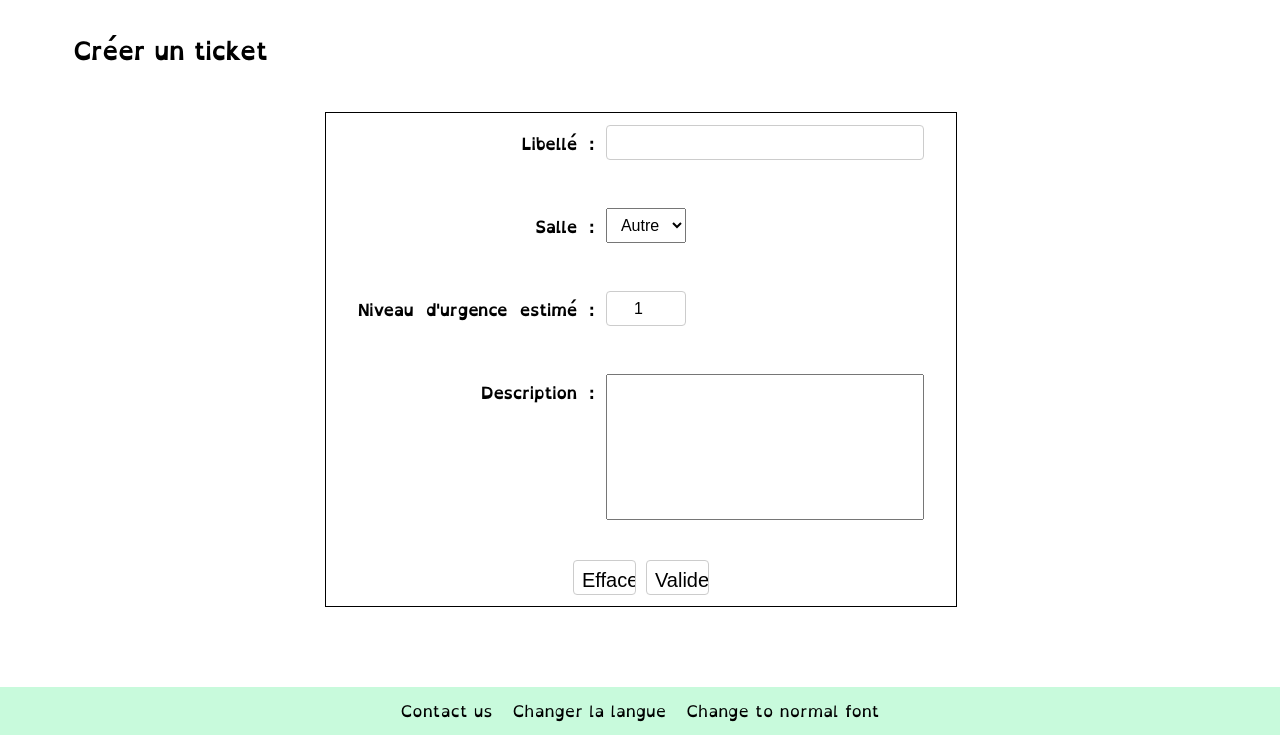
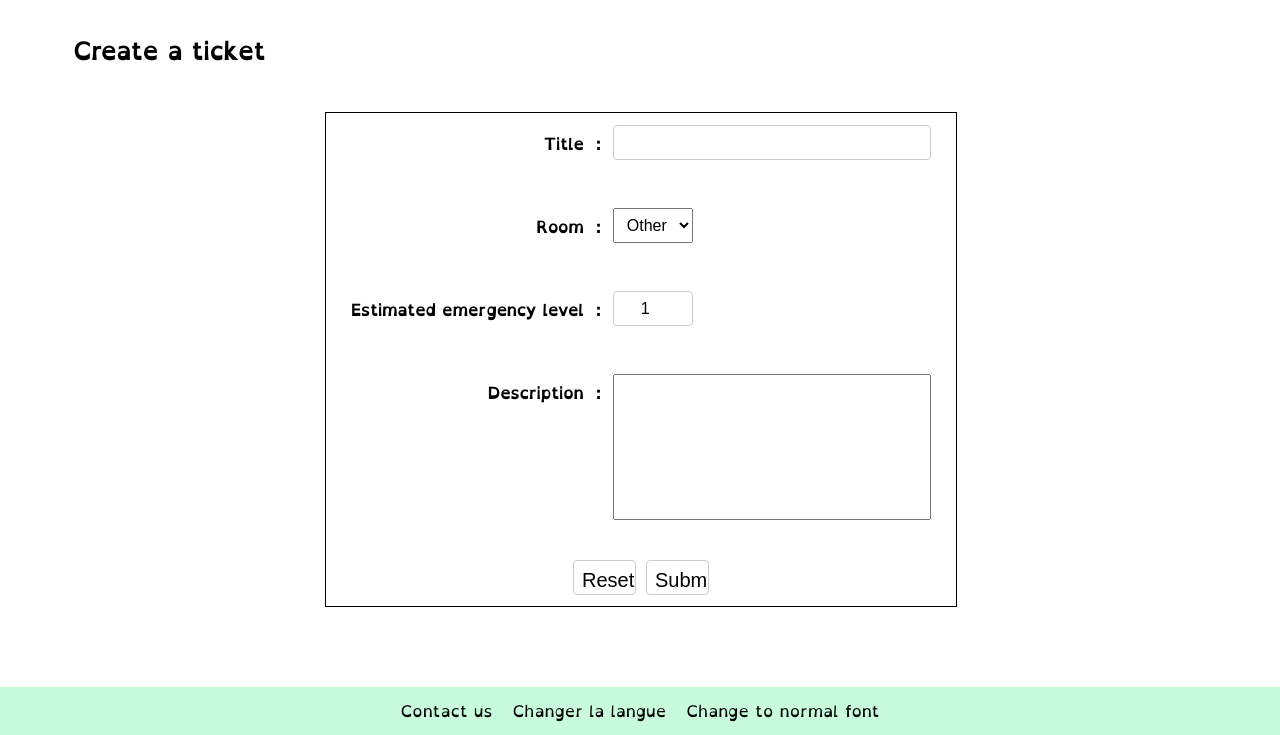
Before and after one commit to Boucanier/Sae_3.01_Ticketing_Web_App, a PHP site: page /ticket.php in a window 1280 px wide. Shown: the part 148-883 px from the top of the page. Run offline with PHP 8.4, Linux system fonts and the light colour scheme; a user stored in the database is signed in.

Commit message:
Ajout des traductions pour la création d'un ticket

```diff
--- a/src/pages/dashboard.php
+++ b/src/pages/dashboard.php
@@ -18,7 +18,6 @@
 
 <?php
     $role = $type;
-    $lang = 'en';
 
     if (isset($_GET['dispo']) && $_GET['dispo'] == "true"){
         $dispo = true;
@@ -36,8 +35,9 @@
 
     if ($role == "user") {
         $infoTop = array('fr' => 'Mes tickets', 'en' => 'My tickets');
+        $createButtonValue = array('fr' => 'Créer un ticket', 'en' => 'Create a ticket');
         echo '<h2>'.$infoTop[$lang].'</h2>
-        <button type="button" onclick="location.href=\'ticket.php\'">Créer un ticket</button></div>';
+        <button type="button" onclick="location.href=\'ticket.php\'">'.$createButtonValue[$lang].'</button></div>';
         $header_eng = array('Level', 'Room', 'Title', 'Date', 'Status');
         $header_fr = array('Niveau', 'Salle', 'Problème', 'Date', 'État');
         $header = array('fr' => $header_fr, 'en' => $header_eng);
--- a/src/pages/ticket.php
+++ b/src/pages/ticket.php
@@ -14,55 +14,61 @@
     else if ($_SESSION['role'] != 'user'){
         header('Location: index.php');
     }
-?>
-<main>
+
+    $infoTop = array('fr' => 'Créer un ticket', 'en' => 'Create a ticket');
+
+    echo '<main>
         <div id="part_top">
-        <h2>Créer un ticket</h2>
-    </div>
-    <?php
+            <h2>'.$infoTop[$lang].'</h2>
+        </div>';
+
     if (isset($_GET["error"])){
+        $error_fr = array ('Le libellé ne doit pas être vide !', 'La description ne doit pas être vide !', 'Le libellé ne doit pas dépasser 30 caractères !', 'La description ne doit pas dépasser 65535 caractères !');
+        $error_en = array ('The title must not be empty !', 'The description must not be empty !', 'The label must not exceed 30 characters !', 'The description must not exceed 65535 characters !');
+        $error = array('fr' => $error_fr, 'en' => $error_en);
+
         switch ($_GET['error']){
             case "e0":
-                    echo '<div class="error"><p>Le libellé ne doit pas être vide !</p></div>';
+                echo '<div class="error"><p>'.$error[$lang][0].'</p></div>';
                 break;
             case "e1":
-                    echo '<div class="error"><p>La description ne doit pas être vide !</p></div>';
+                echo '<div class="error"><p>'.$error[$lang][1].'</p></div>';
                 break;
             case "e2":
-                    echo '<div class="error"><p>Le libellé ne doit pas dépasser 30 caractères !</p></div>';
+                echo '<div class="error"><p>'.$error[$lang][2].'</p></div>';
                 break;
             case "e3":
-                    echo '<div class="error"><p>La description ne doit pas dépasser 65535 caractères !</p></div>';
+                echo '<div class="error"><p>'.$error[$lang][3].'</p></div>';
                 break;
         }
     }
-    ?>
-    <form action="create_ticket.php" method="post" id="ticket_form">
+
+    $formValue_fr = array('Libellé', 'Salle', 'Niveau d\'urgence estimé', 'Description', 'Effacer', 'Valider', 'Autre');
+    $formValue_en = array('Title', 'Room', 'Estimated emergency level', 'Description', 'Reset', 'Submit', 'Other');
+    $formValue = array('fr' => $formValue_fr, 'en' => $formValue_en);
+
+    echo '<form action="create_ticket.php" method="post" id="ticket_form">
         <div id="ticket_creation">
             <div id="ticket_label">
-                <label for="libelle">Libellé&nbsp;:&nbsp;</label>
+                <label for="libelle">'.$formValue[$lang][0].'&nbsp;:&nbsp;</label>
                 <br>
-                <label for="salle">Salle&nbsp;:&nbsp;</label>
+                <label for="salle">'.$formValue[$lang][1].'&nbsp;:&nbsp;</label>
                 <br>
-                <label for="niveauUrgence">Niveau&nbsp;d'urgence&nbsp;estimé&nbsp;:&nbsp;</label>
+                <label for="niveauUrgence">'.$formValue[$lang][2].'&nbsp;:&nbsp;</label>
                 <br>
-                <label for="descriptionPrbl">Description&nbsp;:&nbsp;</label>
+                <label for="descriptionPrbl">'.$formValue[$lang][3].'&nbsp;:&nbsp;</label>
                 <br>
             </div>
             <div id="ticket_input">
                 <input type="text" id="libelle" name="libelle"/>
                 <br>
-                <select id="salle" name="choix">
-                    <?php
-                        $salles = array(
-                                'I21', 'G21', 'G22', 'G23', 'G24', 'G25', 'G26'
-                        );
-                        echo '<option value="other">Autre</option>';
+                <select id="salle" name="choix">';
+                        $salles = array('I21', 'G21', 'G22', 'G23', 'G24', 'G25', 'G26');
+                        echo '<option value="other">'.$formValue[$lang][6].'</option>';
                         foreach($salles as $salle){
                             echo '<option value="'.htmlentities($salle).'">'.htmlentities($salle).'</option>';
                         }
-                    ?>
-                </select>
+                echo '</select>
                 <br>
                 <input type="number" id="niveauUrgence" name="niveauUrgence" max="4" min="1" value="1"/>
                 <br>
@@ -71,12 +77,11 @@
             </div>
         </div>
         <div id="ticket_buttons">
-            <input type="reset" id="ticket_reset" value="Effacer">
-            <input type="submit" id="ticket_sub" value="Valider" name="create_ticket">
+            <input type="reset" id="ticket_reset" value='.$formValue[$lang][4].'>
+            <input type="submit" id="ticket_sub" value='.$formValue[$lang][5].' name="create_ticket">
         </div>
     </form>
-</main>
-<?php
+</main>';
     include "footer.php";
 ?>
 </body>
```
Lines whose indentation alone changed are shown as unchanged.
